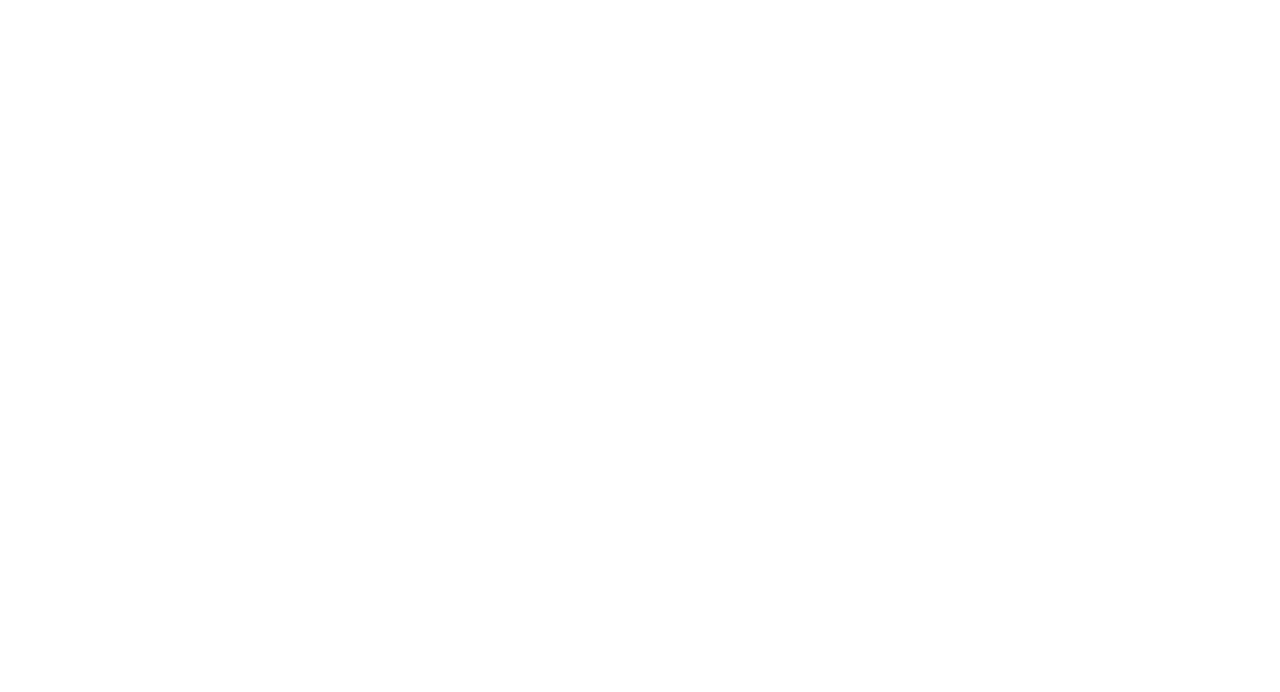
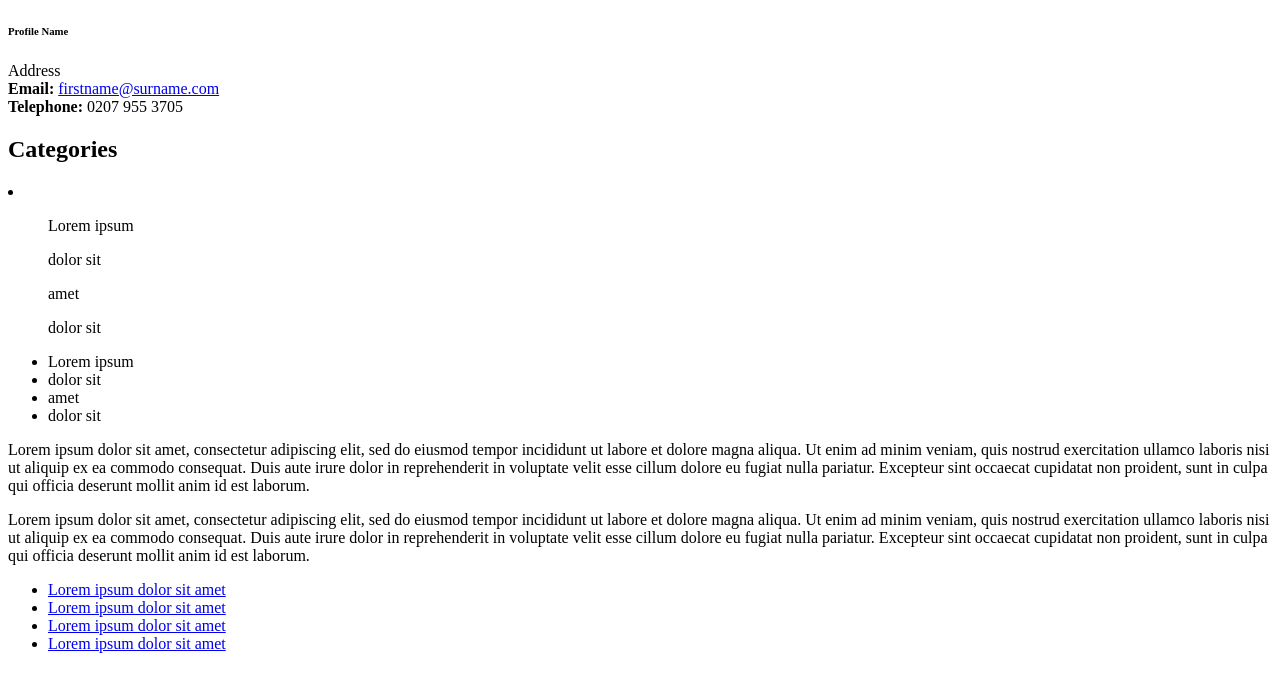
Before and after one commit to appacademy/practice-for-prepwork-html-debugging, a plain HTML site: page index.html in a window 1280 px wide. Drawn offline with Linux system fonts and the light colour scheme.

Commit message:
Update index.html

```diff
--- a/index.html
+++ b/index.html
@@ -2,6 +2,7 @@
 <html>
   <head>
     <title>Debugging HTML Practice
+      <title>Debugging HTML Practice</title>
   </head>
   <body>
     <div class='profile'>
@@ -23,6 +24,12 @@
             <ul>amet</ul>
             <ul>dolor sit</ul>
           </li>
+          <ul>
+            <li>Lorem ipsum</li>
+            <li>dolor sit</li>
+            <li>amet</li>
+            <li>dolor sit</li>
+          </ul>
         </div>
 
       </div>
@@ -52,7 +59,7 @@
 
         <div class='footer-3-wide'>
           <ul>
-            <ol>
+            <li>
               <a href='https://www.example.com/' target='_blank'>
                 Lorem ipsum dolor sit amet
               </a>
@@ -70,8 +77,8 @@
             <li>
               <a href='https://www.example.com/' target='_blank'>
                 Lorem ipsum dolor sit amet
-              </a>
-
+               </a>
+            </li>
           </ul>
         </div>
 
```
